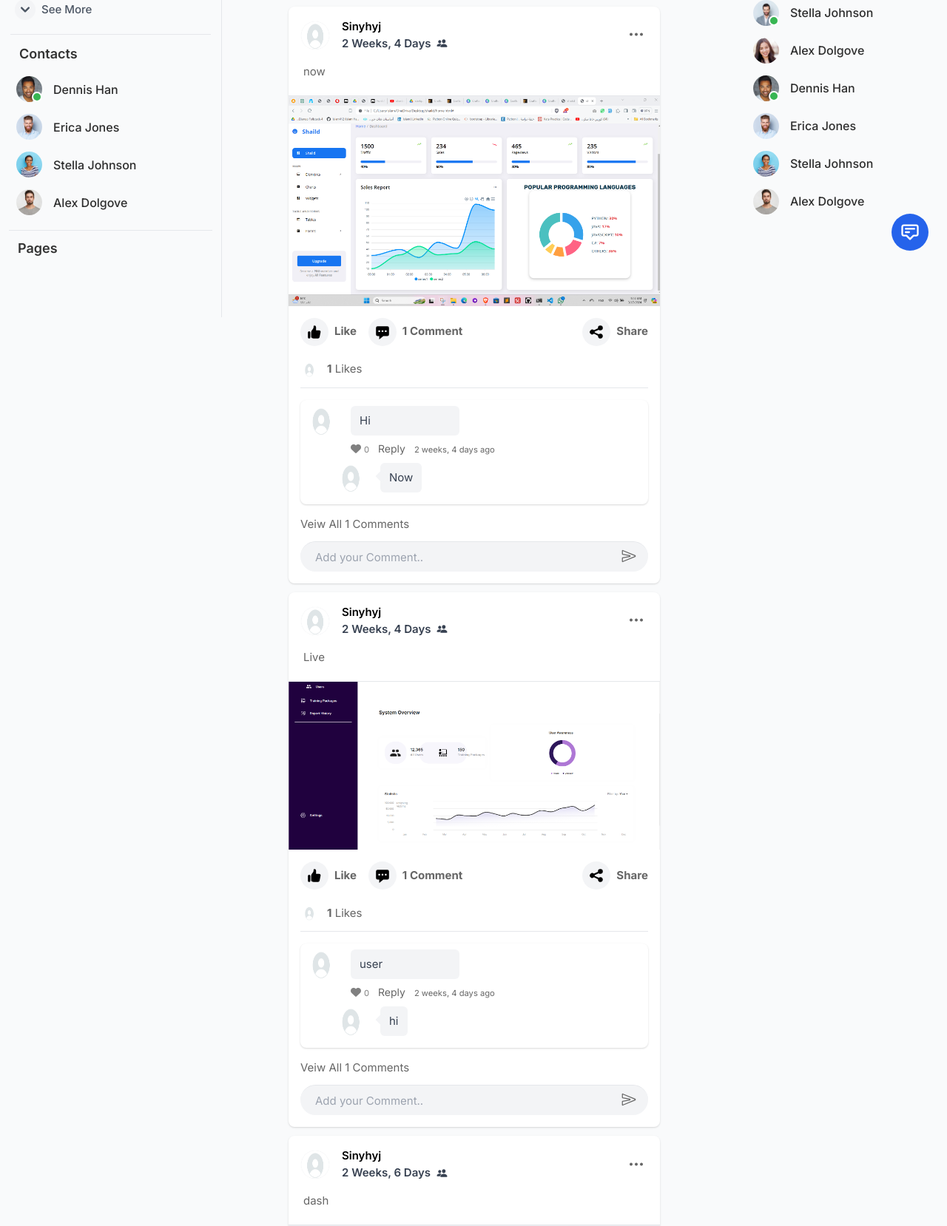
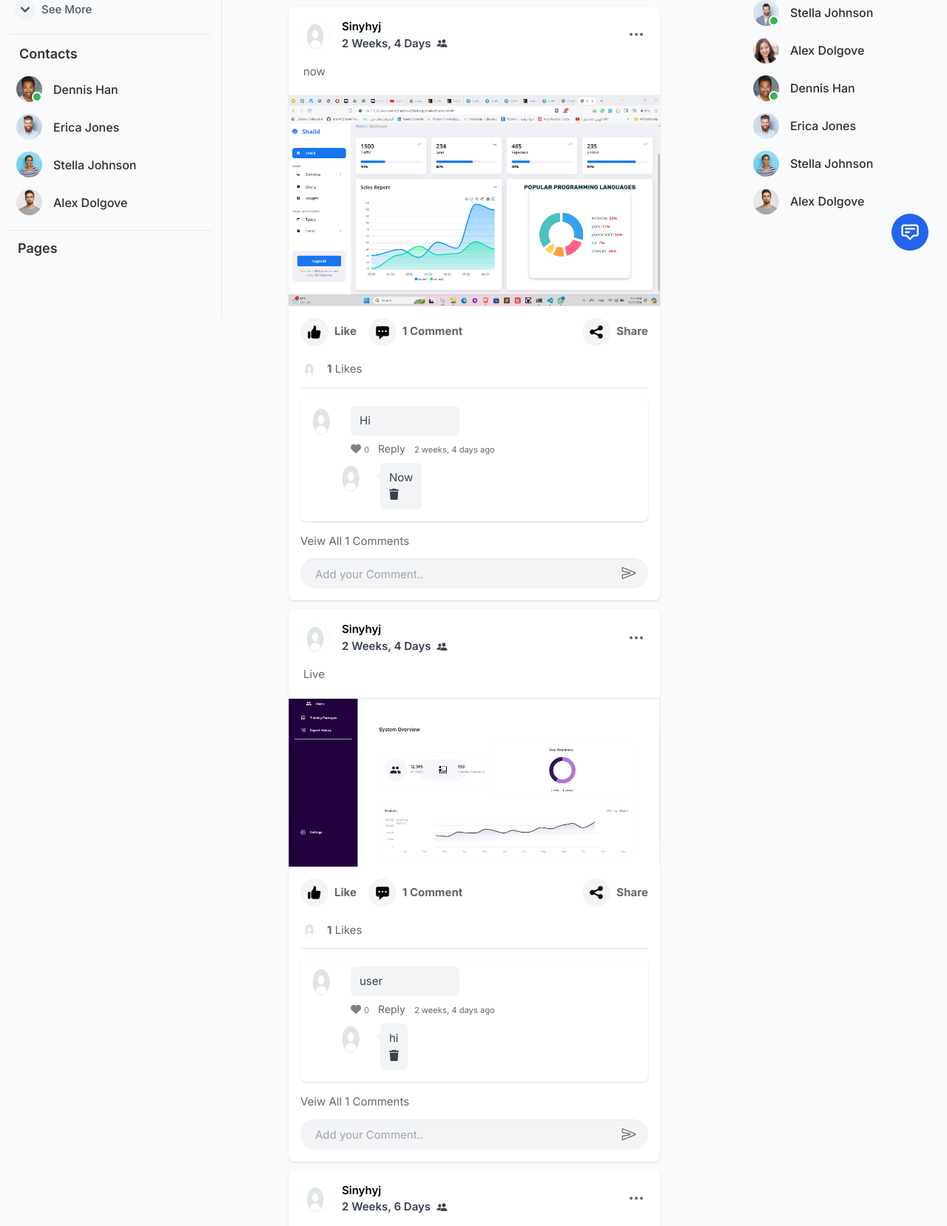
Before and after one commit to Islam412/Facebook-Clone, a Django app: page / in a window 1280 px wide. Shown: the part 436-2094 px from the top of the page at 74% size. Run offline with Django 4.2, Linux system fonts and the light colour scheme; a user stored in the database is signed in; data comes from the database, SQL or seed files in the repository; both versions use the stored data as it was after the commit; some libraries are stand-ins or nearby versions.

Commit message:
add trash buttom & icons

```diff
--- a/core/templates/core/home.html
+++ b/core/templates/core/home.html
@@ -260,6 +260,7 @@
                                                                         <div>
                                                                             <div class="text-gray-700 py-2 px-3 rounded-md bg-gray-100 relative lg:ml-5 ml-2 lg:mr-12 dark:bg-gray-800 dark:text-gray-100">
                                                                                 <p class="leading-6">{{replies_comments.reply}}</p>
+                                                                                <button><i class="fas fa-trash texet-red-500"></i></button>
                                                                                 <div class="absolute w-3 h-3 top-3 -left-1 bg-gray-100 transform rotate-45 dark:bg-gray-800"></div>
                                                                             </div>
                                                                         </div>
```
Also changed, not shown: db.sqlite3, media/user_63/63_QmGbfxG.png (added).
